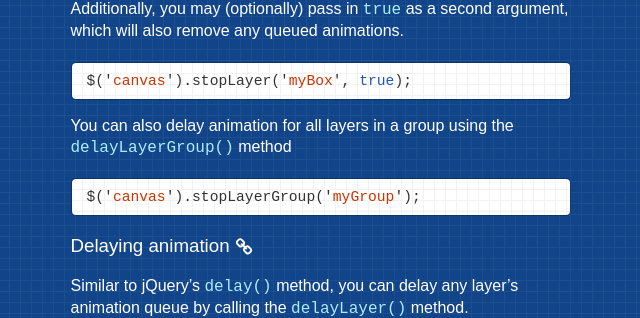
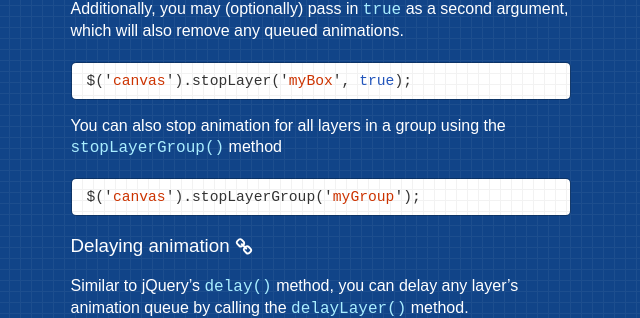
Before and after one commit to caleb531/jcanvas-website, a Jekyll site: the page built from _core_docs/animateLayers.md, in a window 1280 px wide and 900 px high, scrolled down 2183 px. Shown: the part 143-461 px from the top of the window, without its empty margins (342-982 px from the left). Built offline with Jekyll 4.4.1, drawn with Linux system fonts in a browser that asks for light colours; some web fonts are replaced; a script that is not in the unit is left out; comment, search, counter and statistics services are not loaded.

Commit message:
Correct "delay" to "stop" in stopLayerGroup docs

````diff
--- a/_core_docs/animateLayers.md
+++ b/_core_docs/animateLayers.md
@@ -114,7 +114,7 @@ Additionally, you may (optionally) pass in `true` as a second argument, which wi
 $('canvas').stopLayer('myBox', true);
 ```
 
-You can also delay animation for all layers in a group using the `delayLayerGroup()` method
+You can also stop animation for all layers in a group using the `stopLayerGroup()` method
 
 ```js
 $('canvas').stopLayerGroup('myGroup');
````
